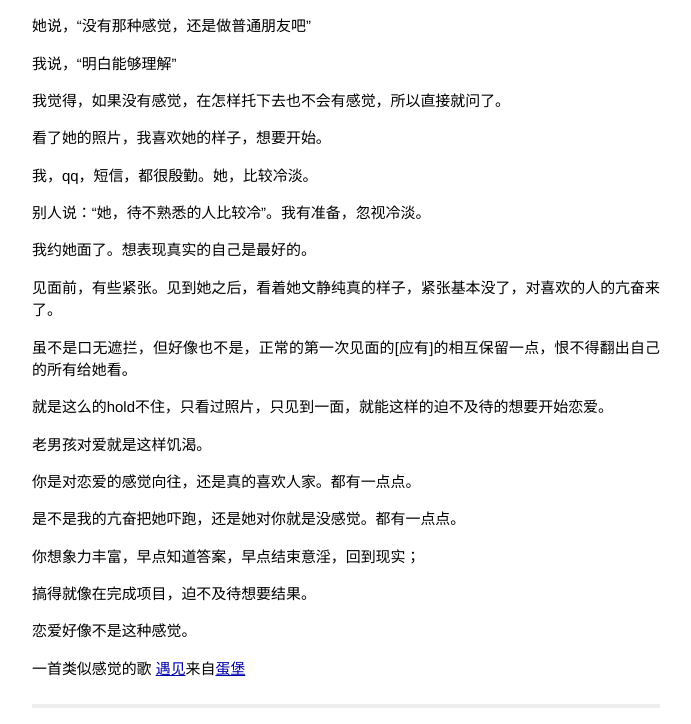
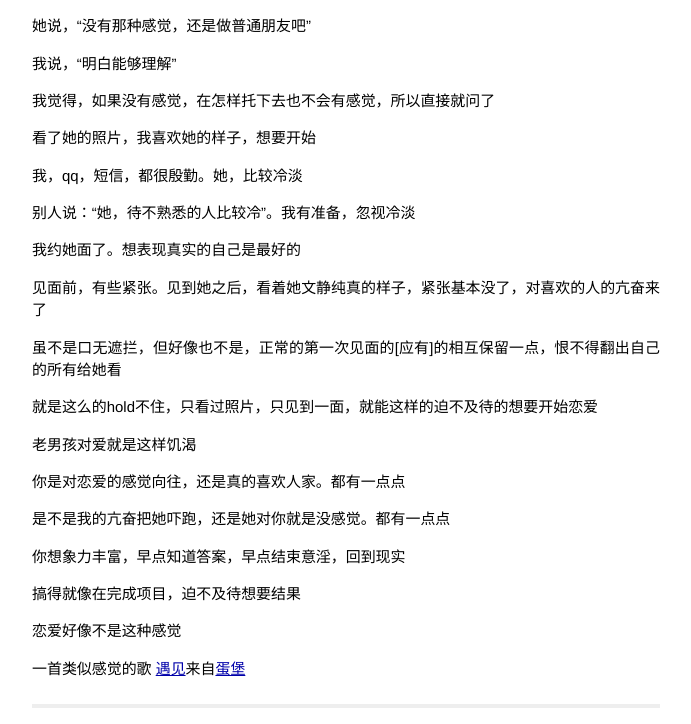
Before and after one commit to zhangwentao/blog, a Jekyll site: the page built from _posts/2012-08-06-爱是个什么东西.md, in a window 1280 px wide. Shown: the part 194-918 px from the top of the page, without its empty margins (294-985 px from the left). Built offline with Jekyll 4.4.1, drawn with Linux system fonts in a browser that asks for light colours; Markdown is read by kramdown in place of the engine named in the settings; comment, search, counter and statistics services are not loaded.

Commit message:
更新文章

```diff
--- a/_posts/2012-08-06-爱是个什么东西.md
+++ b/_posts/2012-08-06-爱是个什么东西.md
@@ -9,34 +9,32 @@ layout: post
 
 我说，“明白能够理解”
 
-我觉得，如果没有感觉，在怎样托下去也不会有感觉，所以直接就问了。
+我觉得，如果没有感觉，在怎样托下去也不会有感觉，所以直接就问了
 
+看了她的照片，我喜欢她的样子，想要开始
 
-看了她的照片，我喜欢她的样子，想要开始。
+我，qq，短信，都很殷勤。她，比较冷淡
 
-我，qq，短信，都很殷勤。她，比较冷淡。
+别人说：“她，待不熟悉的人比较冷”。我有准备，忽视冷淡
 
-别人说：“她，待不熟悉的人比较冷”。我有准备，忽视冷淡。
+我约她面了。想表现真实的自己是最好的
 
-我约她面了。想表现真实的自己是最好的。
+见面前，有些紧张。见到她之后，看着她文静纯真的样子，紧张基本没了，对喜欢的人的亢奋来了
 
-见面前，有些紧张。见到她之后，看着她文静纯真的样子，紧张基本没了，对喜欢的人的亢奋来了。
+虽不是口无遮拦，但好像也不是，正常的第一次见面的[应有]的相互保留一点，恨不得翻出自己的所有给她看
 
-虽不是口无遮拦，但好像也不是，正常的第一次见面的[应有]的相互保留一点，恨不得翻出自己的所有给她看。
+就是这么的hold不住，只看过照片，只见到一面，就能这样的迫不及待的想要开始恋爱
 
-就是这么的hold不住，只看过照片，只见到一面，就能这样的迫不及待的想要开始恋爱。
+老男孩对爱就是这样饥渴
 
-老男孩对爱就是这样饥渴。
+你是对恋爱的感觉向往，还是真的喜欢人家。都有一点点
 
-你是对恋爱的感觉向往，还是真的喜欢人家。都有一点点。
+是不是我的亢奋把她吓跑，还是她对你就是没感觉。都有一点点
 
-是不是我的亢奋把她吓跑，还是她对你就是没感觉。都有一点点。
+你想象力丰富，早点知道答案，早点结束意淫，回到现实
 
-你想象力丰富，早点知道答案，早点结束意淫，回到现实；
+搞得就像在完成项目，迫不及待想要结果
 
-搞得就像在完成项目，迫不及待想要结果。
-
-恋爱好像不是这种感觉。
-
+恋爱好像不是这种感觉
 
 一首类似感觉的歌 <a href="http://site.douban.com/softlipa/?s=8808">遇见</a>来自<a href="http://site.douban.com/softlipa/">蛋堡</a>
```
